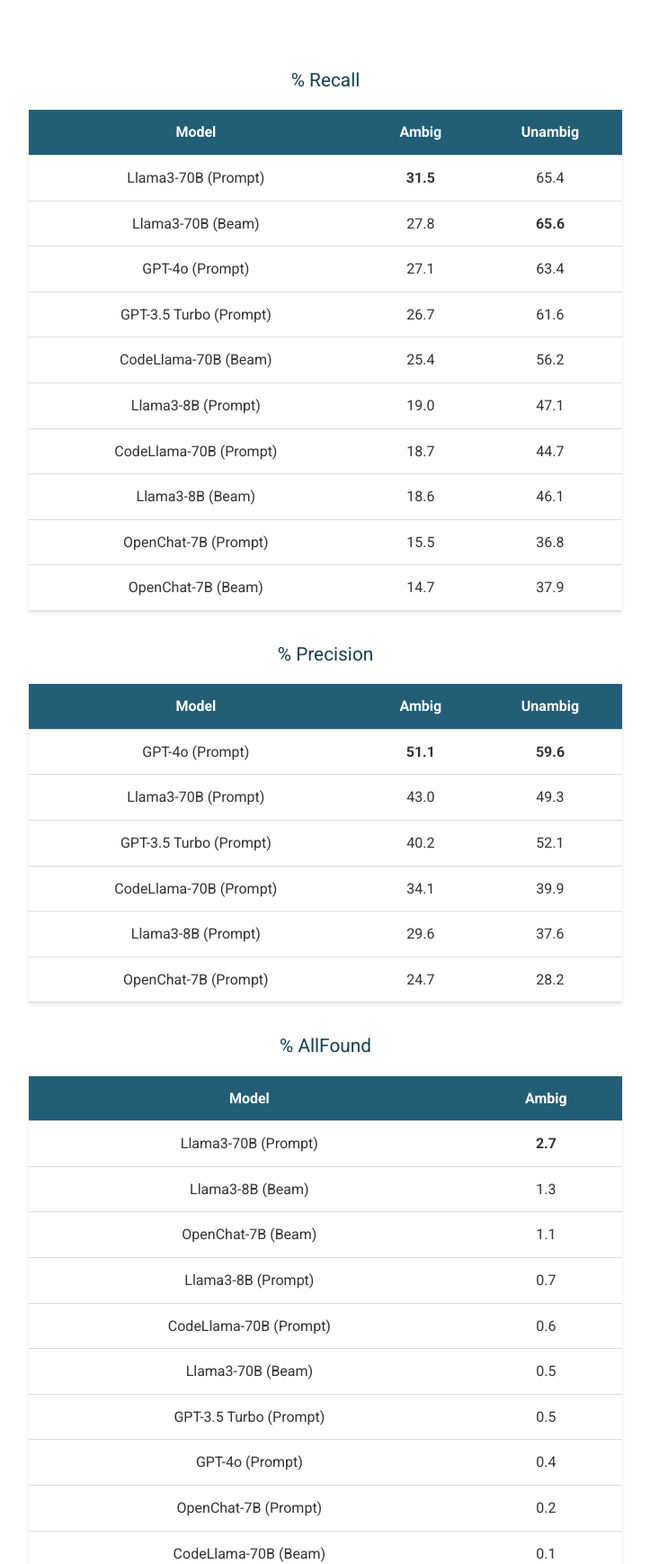
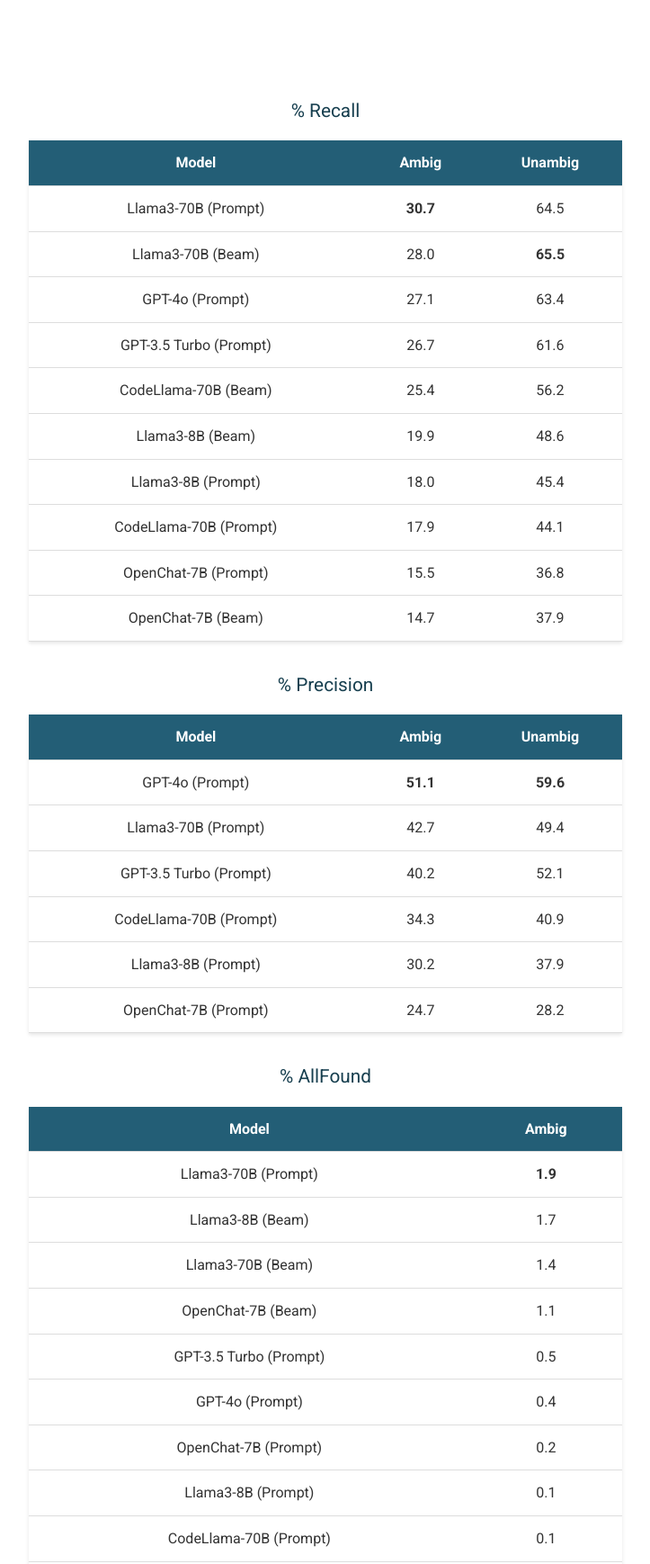
Before and after one commit to ambrosia-benchmark/ambrosia-benchmark.github.io, a plain HTML site: page index.html in a window 1280 px wide. Shown: the part 1757-3495 px from the top of the page at 90% size, without its empty margins (278-1001 px from the left). Drawn offline with Linux system fonts and the light colour scheme.

Commit message:
Camera-ready update

```diff
--- a/index.html
+++ b/index.html
@@ -60,6 +60,7 @@
                 <blockquote>
                     <p><a href="https://arxiv.org/abs/2406.19073" class="paper-title">𝔸𝕄𝔹ℝ𝕆𝕊𝕀𝔸: A Benchmark for Parsing Ambiguous Questions into Database Queries</a></p>
                     <p class="paper-authors">Irina Saparina and Mirella Lapata</p>
+                    <p class="paper-conference">NeurIPS 2024 Datasets and Benchmarks Track</p>
                 </blockquote>
             </div>
 
@@ -90,13 +91,13 @@
                         <tbody>
                             <tr>
                                 <td>Llama3-70B (Prompt)</td>
-                                <td><strong>31.5</strong></td>
-                                <td>65.4</td>
+                                <td><strong>30.7</strong></td>
+                                <td>64.5</td>
                             </tr>
                             <tr>
                                 <td>Llama3-70B (Beam)</td>
-                                <td>27.8</td>
-                                <td><strong>65.6</strong></td>
+                                <td>28.0</td>
+                                <td><strong>65.5</strong></td>
                             </tr>
                             <tr>
                                 <td>GPT-4o (Prompt)</td>
@@ -114,19 +115,19 @@
                                 <td>56.2</td>
                             </tr>
                             <tr>
+                                <td>Llama3-8B (Beam)</td>
+                                <td>19.9</td>
+                                <td>48.6</td>
+                            </tr>
+                            <tr>
                                 <td>Llama3-8B (Prompt)</td>
-                                <td>19.0</td>
-                                <td>47.1</td>
+                                <td>18.0</td>
+                                <td>45.4</td>
                             </tr>
                             <tr>
                                 <td>CodeLlama-70B (Prompt)</td>
-                                <td>18.7</td>
-                                <td>44.7</td>
-                            </tr>
-                            <tr>
-                                <td>Llama3-8B (Beam)</td>
-                                <td>18.6</td>
-                                <td>46.1</td>
+                                <td>17.9</td>
+                                <td>44.1</td>
                             </tr>
                             <tr>
                                 <td>OpenChat-7B (Prompt)</td>
@@ -159,8 +160,8 @@
                             </tr>
                             <tr>
                                 <td>Llama3-70B (Prompt)</td>
-                                <td>43.0</td>
-                                <td>49.3</td>
+                                <td>42.7</td>
+                                <td>49.4</td>
                             </tr>
                             <tr>
                                 <td>GPT-3.5 Turbo (Prompt)</td>
@@ -169,13 +170,13 @@
                             </tr>
                             <tr>
                                 <td>CodeLlama-70B (Prompt)</td>
-                                <td>34.1</td>
-                                <td>39.9</td>
+                                <td>34.3</td>
+                                <td>40.9</td>
                             </tr>
                             <tr>
                                 <td>Llama3-8B (Prompt)</td>
-                                <td>29.6</td>
-                                <td>37.6</td>
+                                <td>30.2</td>
+                                <td>37.9</td>
                             </tr>
                             <tr>
                                 <td>OpenChat-7B (Prompt)</td>
@@ -197,27 +198,19 @@
                         <tbody>
                             <tr>
                                 <td>Llama3-70B (Prompt)</td>
-                                <td><strong>2.7</strong></td>
+                                <td><strong>1.9</strong></td>
                             </tr>
                             <tr>
                                 <td>Llama3-8B (Beam)</td>
-                                <td>1.3</td>
+                                <td>1.7</td>
+                            </tr>
+                            <tr>
+                                <td>Llama3-70B (Beam)</td>
+                                <td>1.4</td>
                             </tr>
                             <tr>
                                 <td>OpenChat-7B (Beam)</td>
                                 <td>1.1</td>
-                            </tr>
-                            <tr>
-                                <td>Llama3-8B (Prompt)</td>
-                                <td>0.7</td>
-                            </tr>
-                            <tr>
-                                <td>CodeLlama-70B (Prompt)</td>
-                                <td>0.6</td>
-                            </tr>
-                            <tr>
-                                <td>Llama3-70B (Beam)</td>
-                                <td>0.5</td>
                             </tr>
                             <tr>
                                 <td>GPT-3.5 Turbo (Prompt)</td>
@@ -230,6 +223,14 @@
                             <tr>
                                 <td>OpenChat-7B (Prompt)</td>
                                 <td>0.2</td>
+                            </tr>
+                            <tr>
+                                <td>Llama3-8B (Prompt)</td>
+                                <td>0.1</td>
+                            </tr>
+                            <tr>
+                                <td>CodeLlama-70B (Prompt)</td>
+                                <td>0.1</td>
                             </tr>
                             <tr>
                                 <td>CodeLlama-70B (Beam)</td>
--- a/styles.css
+++ b/styles.css
@@ -267,7 +267,7 @@
 
 
 .paper-title {
-    font-size: 1.2rem;
+    font-size: 1.3rem;
     text-decoration: none; /* Remove the underline */
     color: #235E76; /* Ensure the color matches your desired color scheme */
     margin-bottom: 0rem;
@@ -286,7 +286,12 @@
 }
 
 .paper-authors {
-    font-size: 1.1rem;
+    font-size: 1.2rem;
+    margin-top: 0rem;
+}
+
+.paper-conference {
+    font-size: 1rem;
     margin-top: 0rem;
 }
 
```
